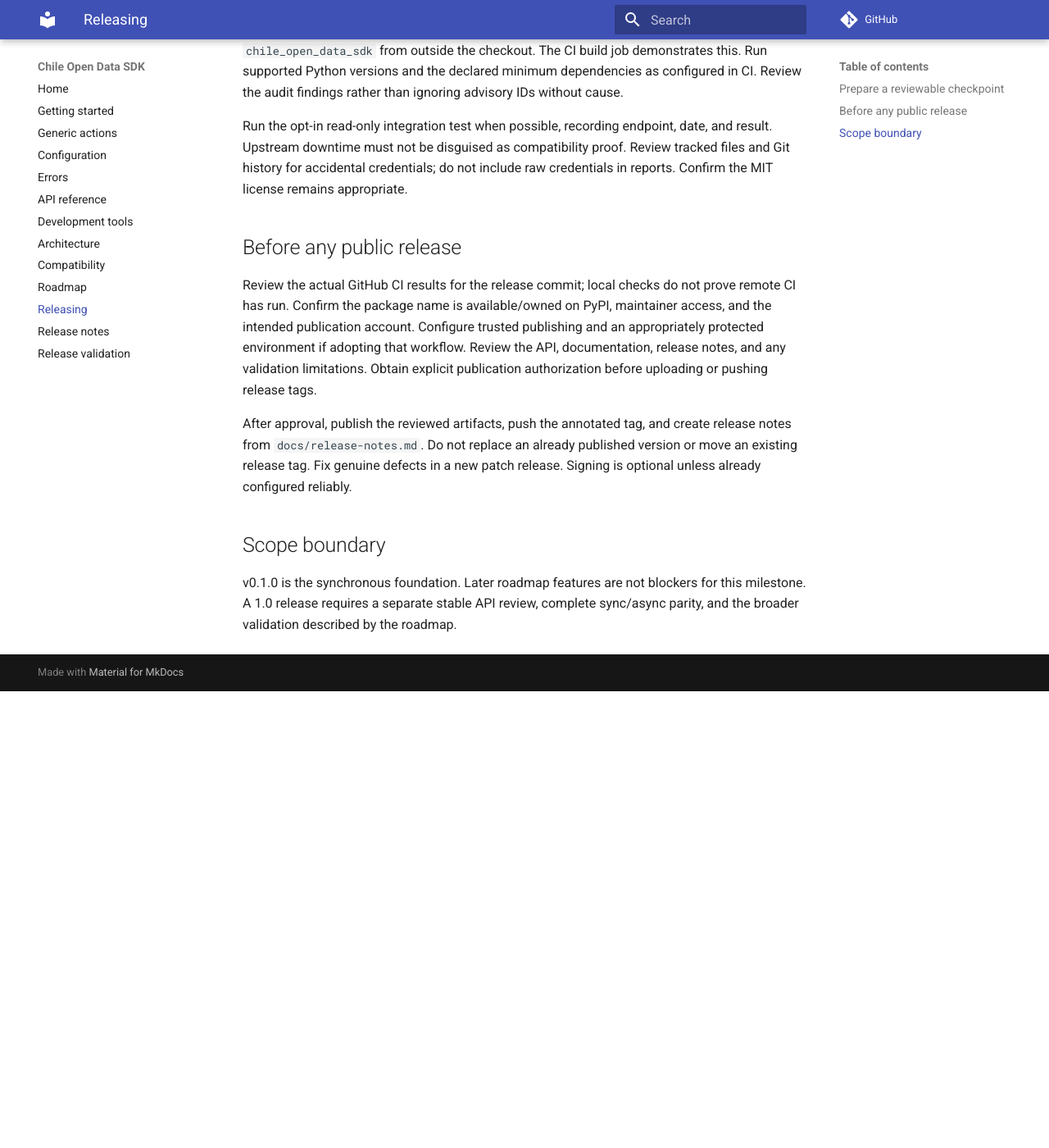
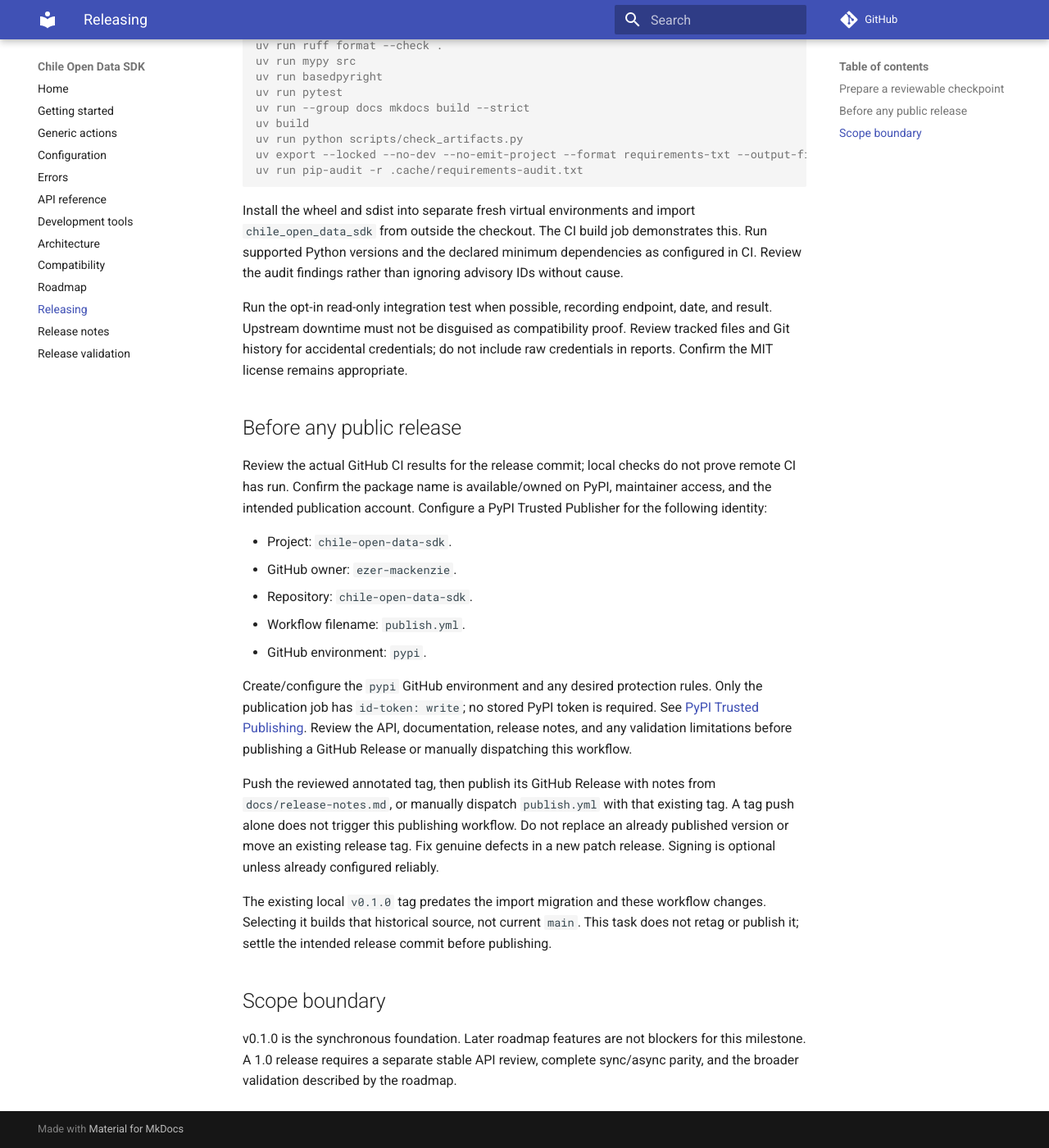
Before and after one commit to ezer-mackenzie/chile-open-data-sdk, an MkDocs documentation site: the page built from docs/releasing.md, in a window 1280 px wide and 1400 px high, scrolled down 825 px. Shown: the whole window at 82% size. Built offline with MkDocs 1.6.1 and Material for MkDocs 9.7.7, drawn with Linux system fonts in a browser that asks for light colours; comment, search, counter and statistics services are not loaded; before the commit the page ends 1668 px from its top, so only the background shows below that; some of the changed text lies outside the part shown.

Commit message:
fix(release): restore PyPI trusted publishing workflow
Restore published-release and manual existing-tag triggers with per-tag
concurrency. Validate the tag against the package version and checked-out
commit, then run uv-managed tests, linting, typing, docs, and artifact checks.

Publish the resulting distributions through a separate PyPI environment job
with OIDC permissions. Adapt coverage, artifact validation, and the PyPI URL
to chile-open-data-sdk and document the publishing flow and tag state.

Validation: YAML parsing and four real-Git tag validation scenarios pass.
All pre-commit checks and strict documentation build pass. No workflow was
dispatched, tag moved, or package uploaded.

Co-authored-by: Codex <noreply@openai.com>

```diff
--- a/docs/releasing.md
+++ b/docs/releasing.md
@@ -1,7 +1,18 @@
 # Release process
 
-Publication is not automatic. The current workflow only prepares artifacts on
-manual dispatch; it does not upload to PyPI or create a remote release.
+The `Publish Python Package to PyPI` workflow validates, builds, and publishes
+through PyPI Trusted Publishing. Publishing a non-prerelease GitHub Release
+triggers it automatically. You can also run it manually with the required `tag`
+input, naming an existing version tag (for example `v0.1.0`). Manual dispatch is a
+publication action, not a build-only preview; it may also explicitly select a
+prerelease tag if the package version and all checks agree.
+
+The build job checks out `refs/tags/<tag>` with full history, verifies that the tag
+is `v<project.version>` and resolves to the checked-out commit, then runs tests,
+Ruff, mypy, BasedPyright, strict documentation, and artifact checks using uv.
+Only after that job succeeds does a separate job download the built artifacts
+and upload them to PyPI. Runs for the same tag share a concurrency group and do
+not cancel an in-progress publication.
 
 ## Prepare a reviewable checkpoint
 
@@ -43,15 +54,30 @@ raw credentials in reports. Confirm the MIT license remains appropriate.
 
 Review the actual GitHub CI results for the release commit; local checks do not
 prove remote CI has run. Confirm the package name is available/owned on PyPI,
-maintainer access, and the intended publication account. Configure trusted
-publishing and an appropriately protected environment if adopting that workflow.
-Review the API, documentation, release notes, and any validation limitations.
-Obtain explicit publication authorization before uploading or pushing release tags.
+maintainer access, and the intended publication account. Configure a PyPI Trusted
+Publisher for the following identity:
 
-After approval, publish the reviewed artifacts, push the annotated tag, and create
-release notes from `docs/release-notes.md`. Do not replace an already published
-version or move an existing release tag. Fix genuine defects in a new patch
-release. Signing is optional unless already configured reliably.
+- Project: `chile-open-data-sdk`.
+- GitHub owner: `ezer-mackenzie`.
+- Repository: `chile-open-data-sdk`.
+- Workflow filename: `publish.yml`.
+- GitHub environment: `pypi`.
+
+Create/configure the `pypi` GitHub environment and any desired protection rules.
+Only the publication job has `id-token: write`; no stored PyPI token is required.
+See [PyPI Trusted Publishing](https://docs.pypi.org/trusted-publishers/using-a-publisher/).
+Review the API, documentation, release notes, and any validation limitations
+before publishing a GitHub Release or manually dispatching this workflow.
+
+Push the reviewed annotated tag, then publish its GitHub Release with notes from
+`docs/release-notes.md`, or manually dispatch `publish.yml` with that existing tag.
+A tag push alone does not trigger this publishing workflow. Do not replace an
+already published version or move an existing release tag. Fix genuine defects
+in a new patch release. Signing is optional unless already configured reliably.
+
+The existing local `v0.1.0` tag predates the import migration and these workflow
+changes. Selecting it builds that historical source, not current `main`. This task
+does not retag or publish it; settle the intended release commit before publishing.
 
 ## Scope boundary
 
```
Also changed, not shown: CHANGELOG.md (+4 -0 lines), 1 other file.
